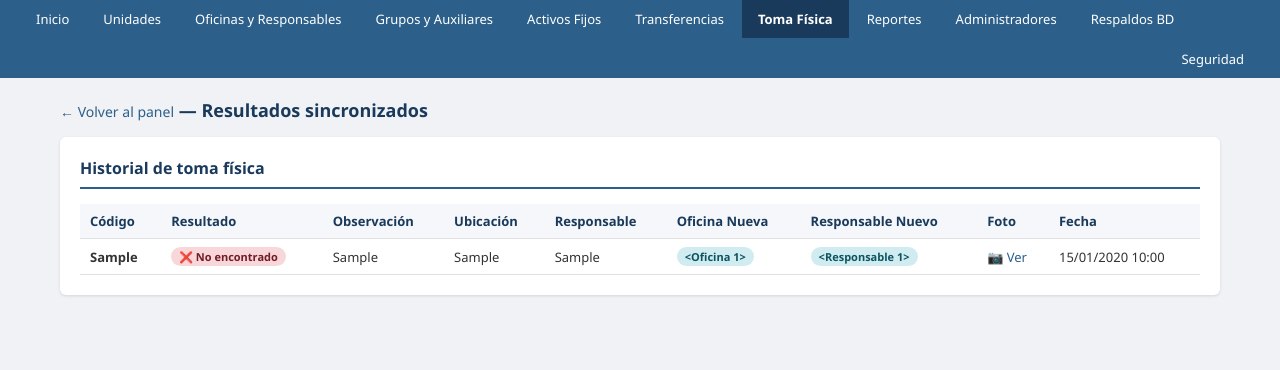
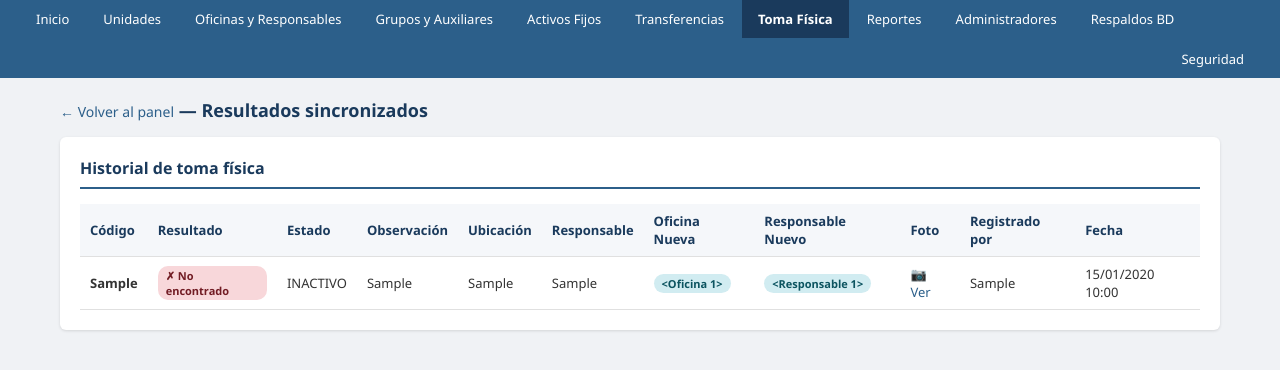
Before and after one commit to herediamarco1997-afk/scafmh, a Flask app: page /inventario/resultados in a window 1280 px wide. Shown: the part 66-436 px from the top of the page. Run offline with Flask 3, Linux system fonts and the light colour scheme; a user stored in the database is signed in; tables that the repository leaves empty hold one stand-in row (values such as "Sample post").

Commit message:
feat: nuevo_estado en modelo/API/UI, usuario y fecha en resultados

```diff
--- a/app/models.py
+++ b/app/models.py
@@ -177,6 +177,7 @@ class InventarioFisico(db.Model):
     # Nuevos campos: cambio de oficina/responsable desde la app móvil
     nueva_oficina_id = db.Column(db.Integer, db.ForeignKey('oficinas.id'), nullable=True)
     nuevo_responsable_id = db.Column(db.Integer, db.ForeignKey('responsables.id'), nullable=True)
+    nuevo_estado = db.Column(db.String(10))
     latitud = db.Column(db.Float)
     longitud = db.Column(db.Float)
     usuario = db.Column(db.String(50))
--- a/app/static/js/scanner.js
+++ b/app/static/js/scanner.js
@@ -180,6 +180,8 @@ function mostrarDetalleActivo(activo) {
   // Reset selects
   document.getElementById('nueva-oficina').value = '';
   llenarSelectResponsables(null, null);
+  document.getElementById('nuevo-estado').value = '';
+  document.getElementById('detalle-estado-actual').textContent = activo.estado_bien || '-';
 
   document.getElementById('scanner-overlay').classList.add('hidden');
   document.getElementById('result-panel').classList.remove('hidden');
@@ -194,6 +196,7 @@ function registrarResultado(resultado) {
   if (!currentDetalle) return;
   var ofId = document.getElementById('nueva-oficina').value;
   var respId = document.getElementById('nuevo-responsable').value;
+  var estId = document.getElementById('nuevo-estado').value;
   var data = {
     codigo: currentDetalle.codigo,
     resultado: resultado,
@@ -202,6 +205,7 @@ function registrarResultado(resultado) {
     ubicacion: document.getElementById('ubicacion').value,
     nueva_oficina_id: ofId ? parseInt(ofId) : null,
     nuevo_responsable_id: respId ? parseInt(respId) : null,
+    nuevo_estado: estId || null,
   };
   guardarResultadoServer(data).then(async function(r) {
     alert('\u2713 ' + currentDetalle.codigo + ' guardado');
--- a/app/templates/inventario/resultados.html
+++ b/app/templates/inventario/resultados.html
@@ -10,14 +10,16 @@
   <table>
     <thead>
       <tr>
-        <th>Código</th>
+        <th>C&oacute;digo</th>
         <th>Resultado</th>
-        <th>Observación</th>
-        <th>Ubicación</th>
+        <th>Estado</th>
+        <th>Observaci&oacute;n</th>
+        <th>Ubicaci&oacute;n</th>
         <th>Responsable</th>
         <th>Oficina Nueva</th>
         <th>Responsable Nuevo</th>
         <th>Foto</th>
+        <th>Registrado por</th>
         <th>Fecha</th>
       </tr>
     </thead>
@@ -27,23 +29,25 @@
         <td><strong>{{ r.codigo }}</strong></td>
         <td>
           {% if r.resultado == 'VERIFICADO' %}
-          <span class="badge badge-success">✅ Verificado</span>
+          <span class="badge badge-success">&#10003; Verificado</span>
           {% elif r.resultado == 'NOVEDAD' %}
-          <span class="badge badge-warning">⚠️ Novedad</span>
+          <span class="badge badge-warning">&#9888; Novedad</span>
           {% else %}
-          <span class="badge badge-danger">❌ No encontrado</span>
+          <span class="badge badge-danger">&#10007; No encontrado</span>
           {% endif %}
         </td>
+        <td>{{ r.nuevo_estado or r.activo.estado_bien if r.activo else '-' }}</td>
         <td>{{ r.observacion or '' }}</td>
         <td>{{ r.ubicacion_reportada or '' }}</td>
         <td>{{ r.responsable_reportado or '' }}</td>
         <td>{% if r.oficina_nueva %}<span class="badge badge-info">{{ r.oficina_nueva }}</span>{% endif %}</td>
         <td>{% if r.responsable_nuevo %}<span class="badge badge-info">{{ r.responsable_nuevo }}</span>{% endif %}</td>
-        <td>{% if r.foto_url %}<a href="{{ r.foto_url }}" target="_blank">📷 Ver</a>{% endif %}</td>
-        <td>{{ r.fecha_sincronizacion.strftime('%d/%m/%Y %H:%M') if r.fecha_sincronizacion else '' }}</td>
+        <td>{% if r.foto_url %}<a href="{{ r.foto_url }}" target="_blank" style="text-decoration:none">&#128247; Ver</a>{% endif %}</td>
+        <td>{{ r.usuario or '-' }}</td>
+        <td>{{ r.fecha_toma.strftime('%d/%m/%Y %H:%M') if r.fecha_toma else (r.fecha_sincronizacion.strftime('%d/%m/%Y %H:%M') if r.fecha_sincronizacion else '-') }}</td>
       </tr>
       {% else %}
-      <tr><td colspan="9" style="text-align:center;color:#999">Sin resultados aún</td></tr>
+      <tr><td colspan="11" style="text-align:center;color:#999">Sin resultados a&uacute;n</td></tr>
       {% endfor %}
     </tbody>
   </table>
--- a/app/views/inventario.py
+++ b/app/views/inventario.py
@@ -212,6 +212,9 @@ def api_guardar_resultado():
             nueva_oficina_id = None
         if nuevo_responsable_id and not db.session.get(Responsable, nuevo_responsable_id):
             nuevo_responsable_id = None
+        nuevo_estado = data.get('nuevo_estado')
+        if nuevo_estado:
+            activo.estado_bien = nuevo_estado
         rec = InventarioFisico(
             activo_id=activo.id,
             codigo=codigo,
@@ -222,6 +225,7 @@ def api_guardar_resultado():
             responsable_reportado=data.get('responsable', ''),
             nueva_oficina_id=nueva_oficina_id,
             nuevo_responsable_id=nuevo_responsable_id,
+            nuevo_estado=nuevo_estado,
             latitud=data.get('lat'),
             longitud=data.get('lng'),
             usuario=current_user.username,
```
Also changed, not shown: app/templates/inventario/escanear.html (+16 -2 lines).
